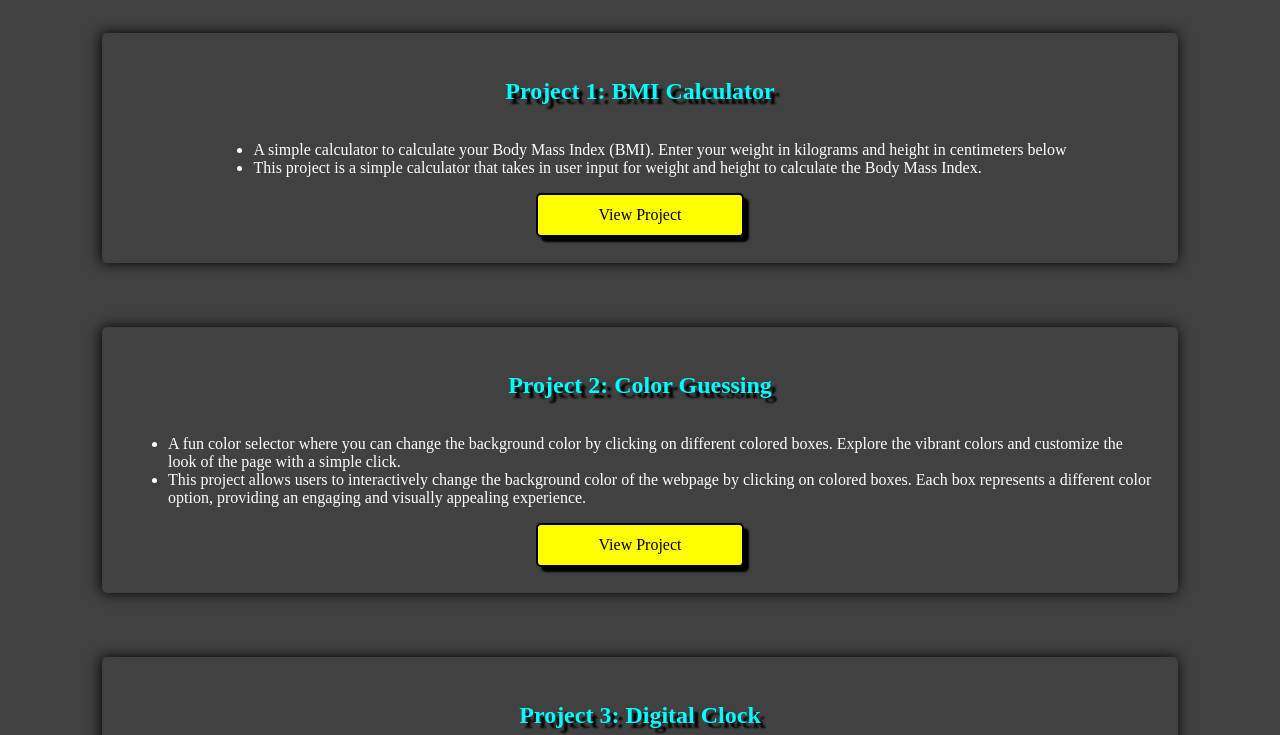
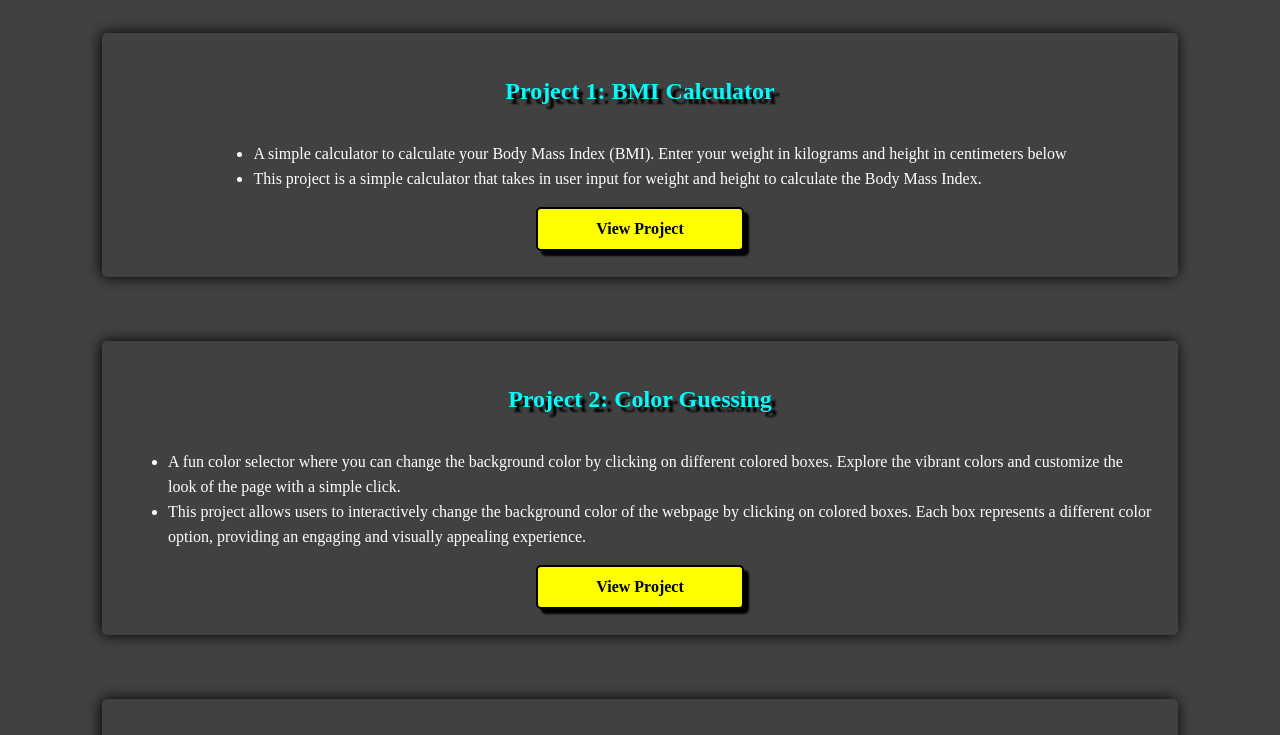
Before and after one commit to ChaithanyaKrishna28/ChaithanyaKrishna28.github.io, a plain HTML site: page chaithanyakrishna-javascript/index.html in a window 1280 px wide. Shown: the part 79-814 px from the top of the page. Drawn offline with Linux system fonts and the light colour scheme.

Commit message:
main style.css updated

```diff
--- a/chaithanyakrishna-javascript/style.css
+++ b/chaithanyakrishna-javascript/style.css
@@ -18,6 +18,10 @@ h1{
     color: aqua;
     text-align: center;
     text-shadow: 5px 5px 2px black;
+}
+
+li{
+    line-height: 25px;
 }
 
 .container{
@@ -46,6 +50,7 @@ h1{
     box-shadow: 5px 5px 2px black;
     transition: all ease-in-out;
     font-size: 1rem;
+    font-weight: bold;
 }
 
 .button:hover{
```
